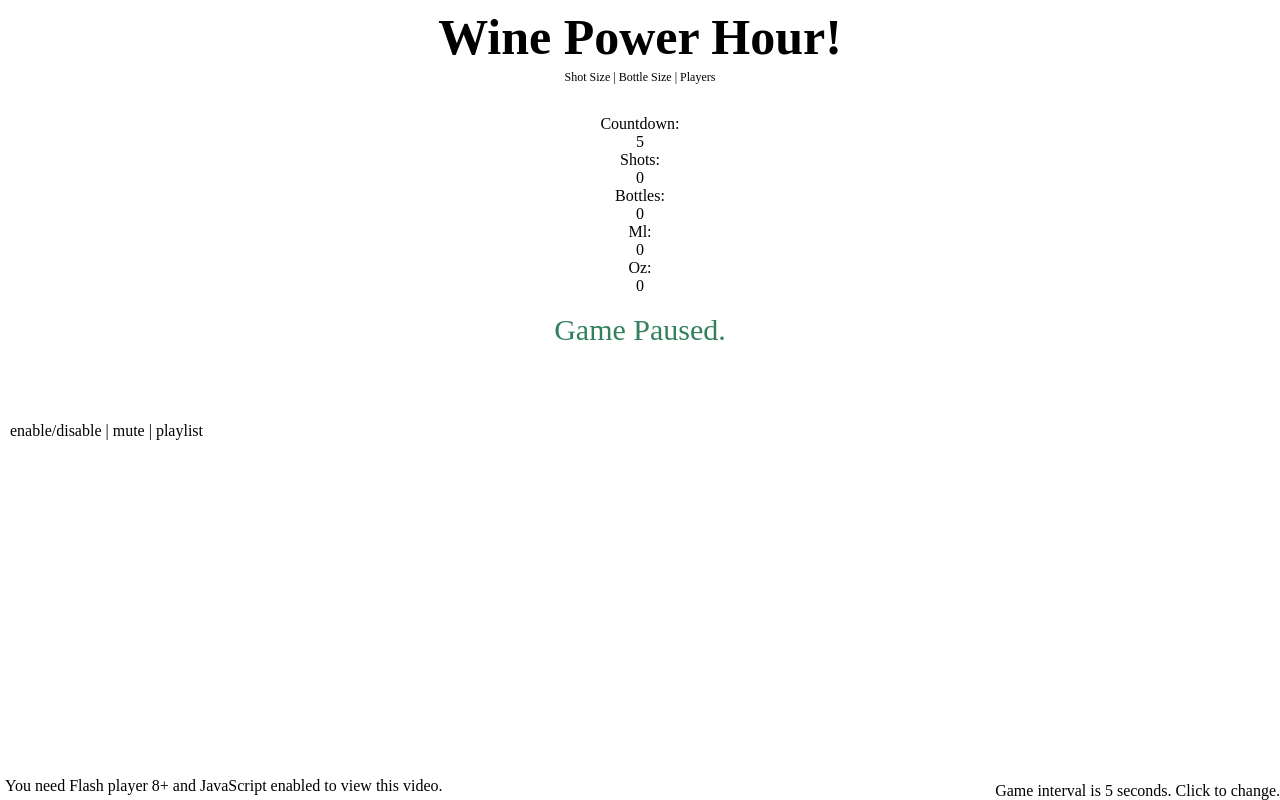
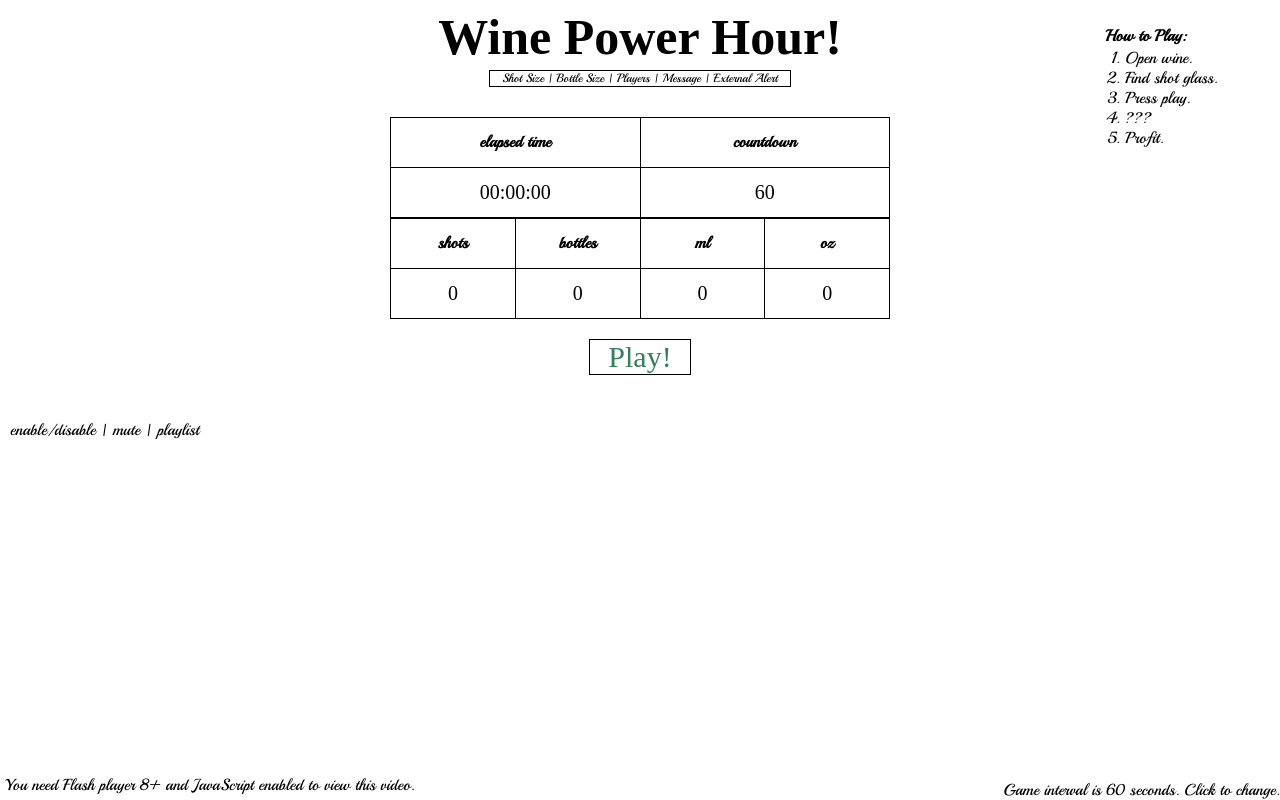
Before and after one commit to scotttherobot/powerhour, a plain HTML site: page index.html in a window 1280 px wide. Drawn offline with Linux system fonts and the light colour scheme; a web font is replaced by a local one.

Commit message:
Layout change. Addition of time clock. Start of external API call implementation.
A time clock was added, the layout was changed, and the ability to
designate an external API call was partially implemented (The UI is
there but the cross-site-compatible request is not. Needs JSONP
requester.).

```diff
--- a/index.html
+++ b/index.html
@@ -20,14 +20,53 @@ PowerHour
 <div id="config">
 <div id="size" class="button">Shot Size</div> |
 <div id="wine" class="button">Bottle Size</div> |
-<div id="players" class="button">Players</div>
+<div id="players" class="button">Players</div> |
+<div id="message" class="button">Message</div> |
+<div id="external" class="button">External Alert</div>
 </div>
 
-Countdown: <div id="timer">0</div>
-Shots: <div id="shots">0</div>
-Bottles: <div id="bottles">0</div>
-Ml: <div id="ml">0</div>
-Oz: <div id="oz">0</div>
+<div id="instructions">
+<h4> How to Play: </h4>
+<ol>
+<li> Open wine. </li>
+<li> Find shot glass. </li>
+<li> Press play. </li>
+<li> ??? </li>
+<li> Profit. </li>
+</ol>
+</div>
+
+
+<table>
+<col width="50%">
+<col width="50%">
+<tr>
+<th>elapsed time</th>
+<th>countdown</th>
+</tr>
+<tr>
+<td><div id="elapsed" class="info">0</div> </td>
+<td><div id="timer" class="info">0</div> </td>
+</tr>
+</table>
+<table>
+<col width="25%">
+<col width="25%">
+<col width="25%">
+<col width="25%">
+<tr>
+<th>shots</th>
+<th>bottles</th>
+<th>ml</th>
+<th>oz</th>
+</tr>
+<tr>
+<td><div id="shots" class="info">0</div> </td>
+<td><div id="bottles" class="info">0</div> </td>
+<td><div id="ml" class="info">0</div> </td>
+<td><div id="oz" class="info">0</div> </td>
+</tr>
+</table>
 <br>
 <div id="status">0</div>
 <div id="interval">0</div>
--- a/res/do.js
+++ b/res/do.js
@@ -6,12 +6,15 @@
 var BOTTLE_SIZE = 750; // A standard bottle of wine is 750ml
 var SHOT_SIZE = 1.5; // An American shot is 1.5oz
 var ML_PER_OZ = 29.5735; // ML to OZ conversion factor
-var min_elapsed = 0; // The amount of integer minutes that have passed.
-var interval = 5; // The interval to count down from, in seconds.
+var sec_elapsed = 0; // The number of clock seconds that have passed.
+var min_elapsed = 0; // The amount of intevals that have passed.
+var interval = 60; // The interval to count down from, in seconds.
 var countdown = interval; // Counting down from 60
 var players = 1; // Default to one player.
 var paused = 1; // Start with the timer not going
-
+var active = 0; // Has the game been started since the page loaded?
+var message = 'Take A Shot!';
+var external_uri = null;
 /////// YouTube stuff
 var playlist = 'PL2BD59BDF0A7B72F3';
 var hidden = 0; // Is the YouTube viewer hidden?
@@ -22,14 +25,22 @@ var hidden = 0; // Is the YouTube viewer hidden?
 window.addEvent('domready', function(){
 
 	$('overlay').hide();
+	$('overlay').innerText = message;
 	$('size').addEvent('click', function(){
-		SHOT_SIZE = prompt("Shot size (Oz)", SHOT_SIZE);
+		SHOT_SIZE = prompt("Shot size (oz)", SHOT_SIZE);
 	});
 	$('wine').addEvent('click', function(){
-		BOTTLE_SIZE = prompt("Bottle size (Ml)", BOTTLE_SIZE);
+		BOTTLE_SIZE = prompt("Bottle size (ml)", BOTTLE_SIZE);
 	});
 	$('players').addEvent('click', function(){
 		players = prompt("Number of players", players);
+	});
+	$('message').addEvent('click', function(){
+		message = prompt("'Drink' message", message);
+		$('overlay').innerText = message;
+	});
+	$('external').addEvent('click', function(){
+		external_uri = prompt("URI of external script to call, IE 'http://somesite.com/somescript.php'", external_uri);
 	});
 
 	$('hide').addEvent('click', function(){
@@ -59,6 +70,7 @@ window.addEvent('domready', function(){
 	$('status').addEvent('click', function(){
 		if(paused){
 			paused = 0;
+			active = 1;
 			updateUI();
 			$('player').playVideo();
 		}
@@ -99,14 +111,15 @@ function update(){
 			min_elapsed++;
 			countdown = interval;
 			drinkNow(); // Tell the user it's time to drink.
+			if(external_uri != null) extCall(); // If needed, make the external call
 			$('player').nextVideo(); // Load the next video in the playlist.
 		}
 		else{
 			countdown--;
 		}
 	}
+	if(!paused) sec_elapsed++;
 	updateUI(); // Show the new data
-
 	//console.log(countdown);
 }
 
@@ -156,22 +169,44 @@ function drinkNow(){
 // Updates all of the UI elements.
 /////////
 function updateUI(){
+
+	$('elapsed').innerText = timeElapsed();
 	$('timer').innerText = countdown;
 	$('shots').innerText = min_elapsed;
 	$('bottles').innerText = toBottles(min_elapsed);
 	$('ml').innerText = toMl(min_elapsed);
 	$('oz').innerText = toOz(min_elapsed);
 	if(paused){
-		$('status').innerText = 'Game Paused.';
+		$('status').innerText = 'Play!';
 		$('status').setStyle('color', '#'+Math.floor(Math.random()*16777215).toString(16));
 	}
 	else{
-		$('status').innerText = 'Game In Progress!';
+		$('status').innerText = 'Pause.';
 	}
 	$('interval').innerText = 'Game interval is ' + interval + ' seconds. Click to change.';
 }
 
+/////////
+// Returns the time elapsed as a string
+////////
 
+function timeElapsed(){
+	var h = Math.floor(sec_elapsed / 3600);
+	var m = Math.floor(sec_elapsed / 60);
+	var s = sec_elapsed - (m*60);
+
+	if(h<10){
+		h = '0' + h;
+	}
+	if(m<10){
+		m = '0' + m;
+	}
+	if(s<10){
+		s = '0' + s;
+	}
+
+	return h + ':' + m + ':' + s;
+}
 
 /////////
 // Rearranges UI elements to troll the drunks.
@@ -191,6 +226,24 @@ function backFlash(){
 
 }
 
+////////
+// External Script Call
+// This allows the user to specify an external script to execute
+// each time the minute is up.
+// Example: The WhoreBell API
+////////
+function extCall(){
+	// external_uri
+	//var nullElement = new Element();
+	//$('ext').load(external_uri);
+	//var myHTMLRequest = new Request.HTML().get(external_uri);
+}
+
+
+/////////
+// This is the stuff that manages the YouTube player.
+/////////
+
 function youTube(){
 	var params = { allowScriptAccess: "always" };
     var atts = { id: "player" };
--- a/res/style.css
+++ b/res/style.css
@@ -1,19 +1,10 @@
-#timer{
+.info{
 	font-family: 'Knewave';
-}
-#shots{
-	font-family: 'Knewave';
-}
-#bottles{
-	font-family: 'Knewave';
-}
-#ml{
-	font-family: 'Knewave';
-}
-#oz{
-	font-family: 'Knewave';
+	font-size: 20;
 }
 #status{
+	border: 1px solid black;
+	width: 100px;
 	font-family: 'Knewave';
 	font-size: 30;
 	cursor: pointer;
@@ -26,6 +17,7 @@
 	height: 100%;
 	font-family: 'Knewave';
 	font-size: 200;
+	z-index: 20;
 }
 #interval{
 	position: absolute;
@@ -47,17 +39,41 @@
 	left: 5;
 	bottom: 5;
 }
-
-h1{
-	font-family: 'Knewave';
-	font-size: 50;
-}
 #config{
+	width: 300px;
+	border: 1px solid black;
 	position: relative;
 	top: -30px;
 	font-size: 12;
 	cursor: pointer;
 }
+#instructions{
+	border: 0px solid black;
+	position: absolute;
+	top: 5;
+	right: 5;
+	width: 150px;
+	text-align: left;
+	padding-right: 20px;
+}
 .button{
 	display: inline-block;
 }
+body{
+	font-family: 'Playball';
+}
+h1{
+	font-family: 'Knewave';
+	font-size: 50;
+}
+table, th, td{
+	border: 1px solid black;
+	border-collapse: collapse;
+	width: 500px;
+	height: 50px;
+	text-align: center;
+}
+ol{
+	margin-left: -20px;
+	margin-top: -20px;
+}
```
